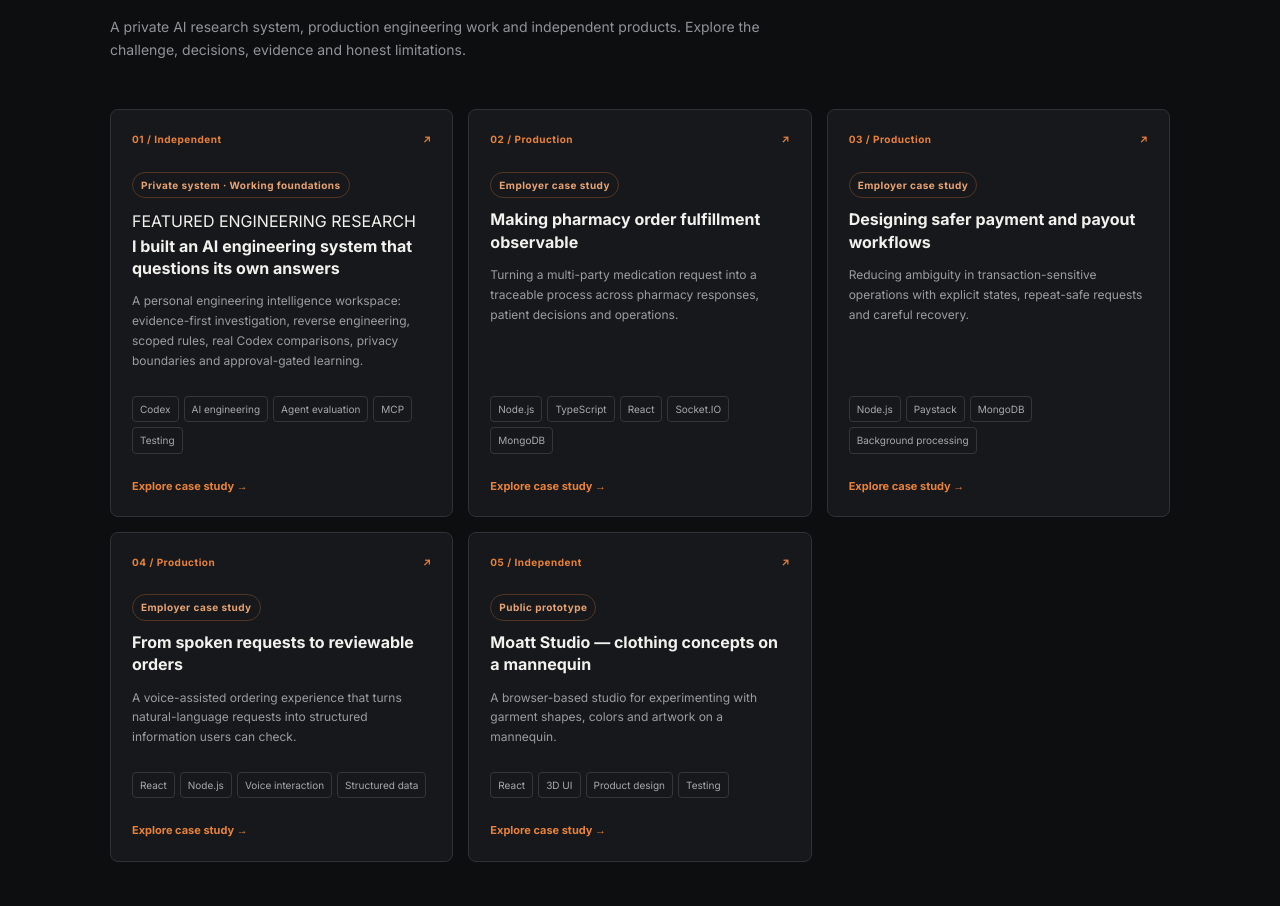
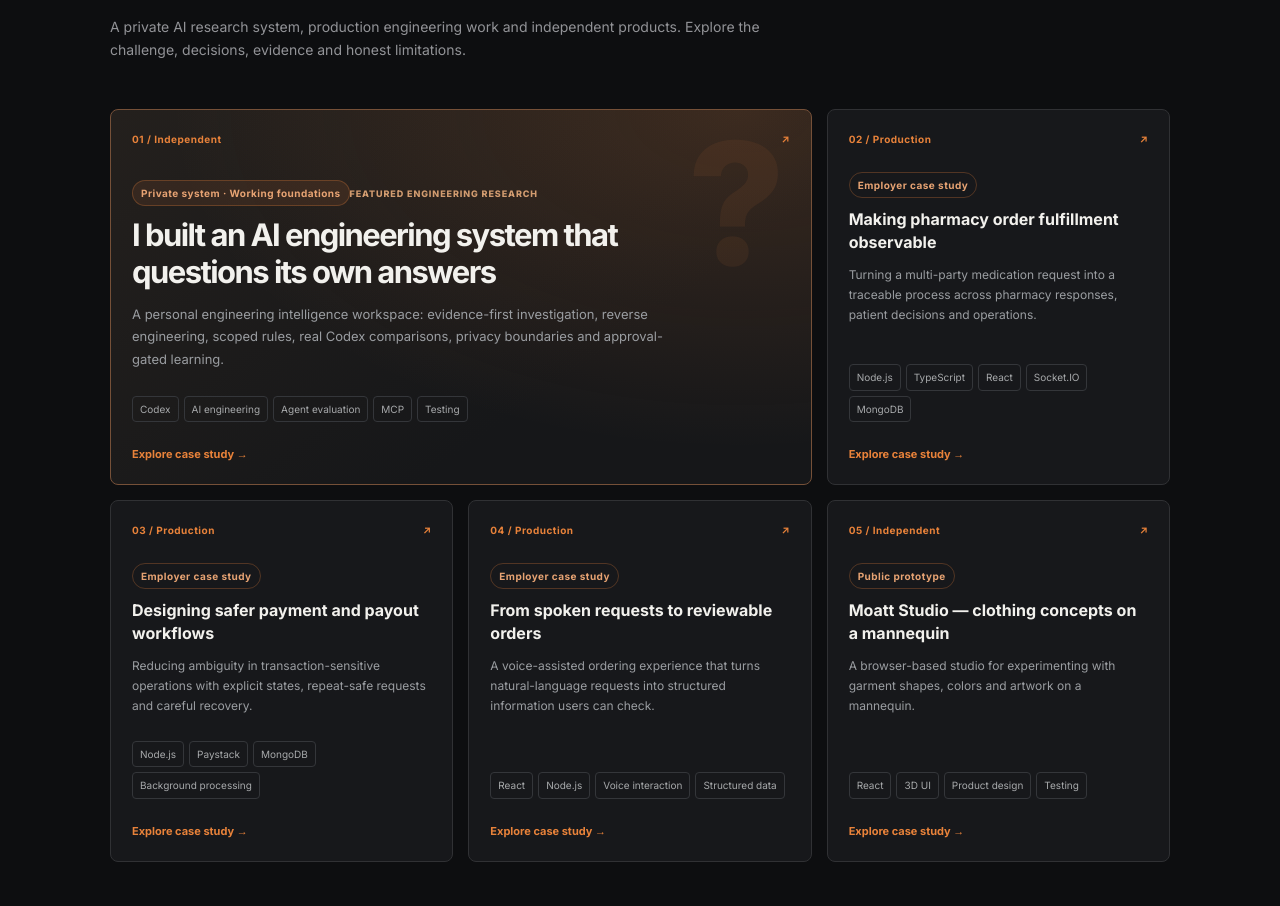
Before and after one commit to Enyina/newPortfolio, a React (Create React App) app: page / in a window 1280 px wide. Shown: the part 4525-5431 px from the top of the page. Built offline with nearby package versions, Linux system fonts and the light colour scheme.

Commit message:
Give the AI research case study a distinct, accessible visual hierarchy

```diff
--- a/src/portfolio/figma-layout.css
+++ b/src/portfolio/figma-layout.css
@@ -131,3 +131,24 @@
 .fm-hero .fm-hero-content{text-align:center;margin-inline:auto}
 .fm-hero .fm-hero-content>p{margin-inline:auto}
 .fm-hero .fm-hero-actions{justify-content:center}
+
+
+/* Proof-led AI research feature: preserve the existing dark editorial identity. */
+.fm-project-featured{position:relative;isolation:isolate;grid-column:span 2;min-height:300px;background:radial-gradient(ellipse at 90% 0%,rgba(232,130,58,.17),transparent 64%),linear-gradient(145deg,#24201d,#161719 68%);border-color:#755038;overflow:hidden}
+.fm-project-featured:after{content:"?";position:absolute;top:8px;right:25px;font-size:170px;font-weight:750;line-height:1;color:rgba(232,130,58,.08);z-index:-1;pointer-events:none}
+.fm-project-featured .fm-project-main{padding-top:30px;max-width:580px}
+.fm-project-featured .fm-project-main h3{font-size:clamp(22px,2.7vw,31px);letter-spacing:-.05em;line-height:1.2}
+.fm-project-featured .fm-project-main p{max-width:540px;font-size:13px;line-height:1.75}
+.fm-project-spotlight{display:inline-block;font-weight:750;color:#d29c70;font-size:9px;letter-spacing:.1em;padding-bottom:10px}
+.fm-project-featured .fm-project-status{background:rgba(232,130,58,.1)}
+.fm-detail-ai-evidence{max-width:1060px!important;margin-top:48px!important;padding-top:28px!important}
+.fm-detail-ai-evidence>p{max-width:750px}
+.fm-detail-proof-grid{display:grid;grid-template-columns:repeat(3,minmax(0,1fr));gap:13px;margin:26px 0}
+.fm-detail-proof-grid article{padding:23px;background:#17181b;border:1px solid #3c3b3a;border-radius:11px}
+.fm-detail-proof-grid article span{font-size:10px;letter-spacing:.07em;text-transform:uppercase;color:#e7ab7d;font-weight:750}
+.fm-detail-proof-grid article h3{font-size:17px;line-height:1.3;margin:12px 0;color:#f3eee9}
+.fm-detail-proof-grid article p{font-size:12px;line-height:1.75;color:#a5a7aa}
+.fm-project-featured a:focus-visible,.fm-project a:focus-visible{outline:2px solid var(--amber);outline-offset:5px}
+.fm-project-featured:hover{border-color:#d8915f}
+@media(max-width:800px){.fm-project-featured{grid-column:span 2}.fm-detail-proof-grid{grid-template-columns:1fr 1fr}}
+@media(max-width:530px){.fm-project-featured{grid-column:span 1}.fm-project-featured .fm-project-main h3{font-size:25px}.fm-detail-proof-grid{grid-template-columns:1fr}}
```
